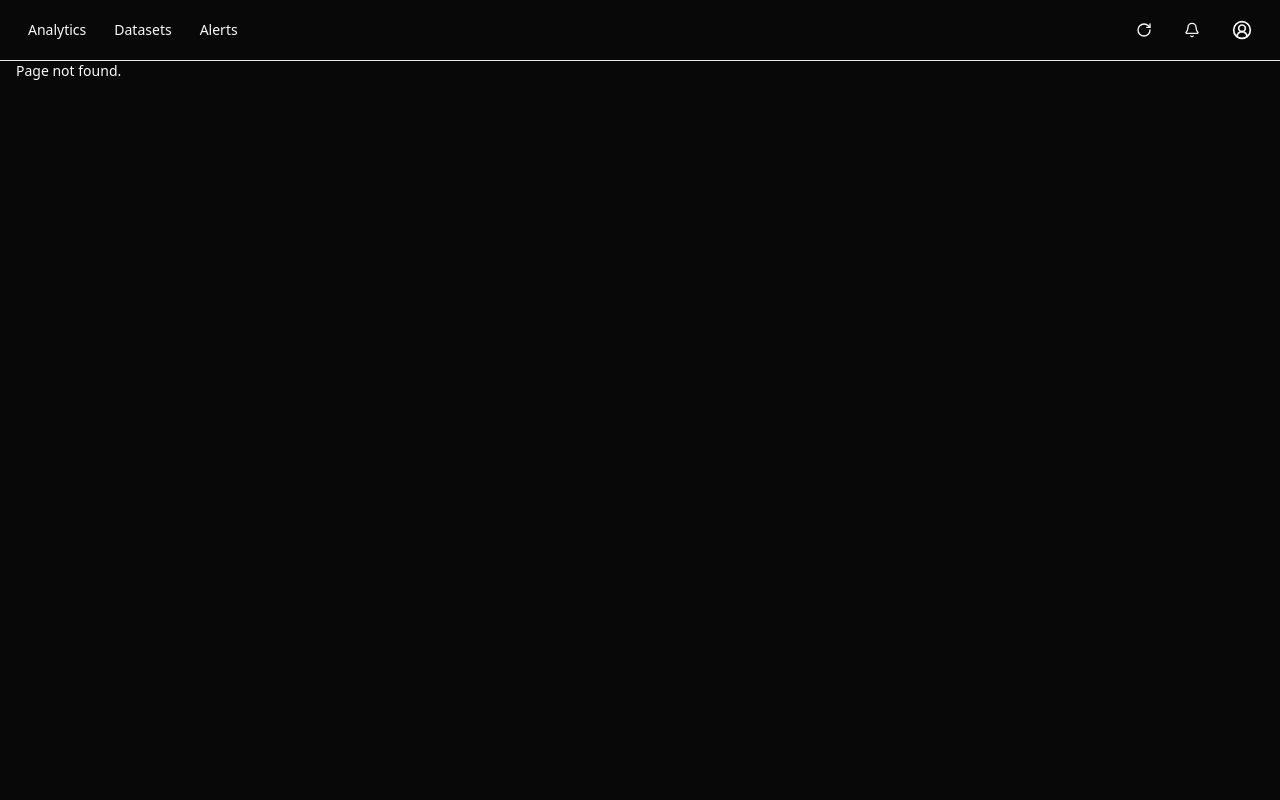
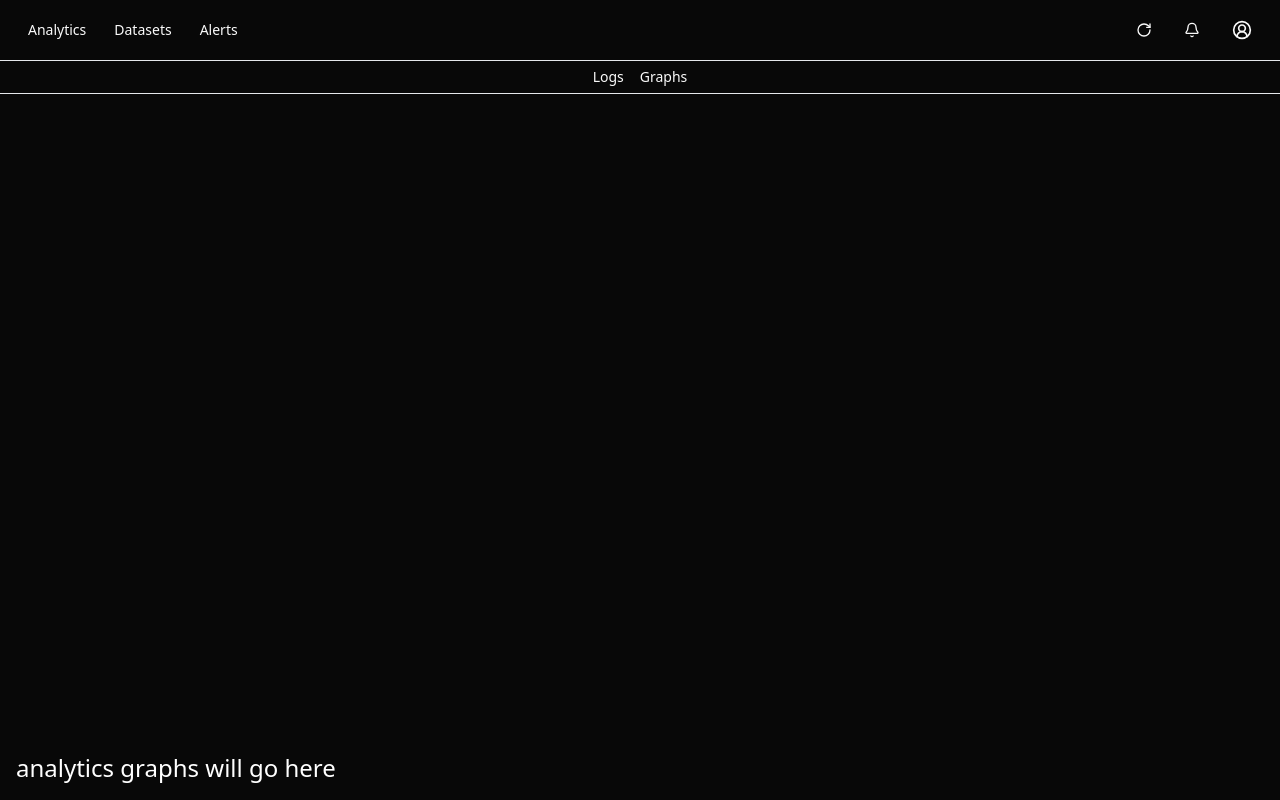
Before and after one commit to Sentinel-Hive/sentinel-client, a React app in the folder sentinel-app-client/: page /#/graphs in a window 1280 px wide. Before the commit this address had no page. Built offline with nearby package versions, Linux system fonts and the light colour scheme; sample sign-in values are in the browser's storage; the HTML template or start-up script is replaced by a standard one.

Commit message:
Added secondary header for navigating to graphs page

```diff
--- a/sentinel-app-client/src/App.tsx
+++ b/sentinel-app-client/src/App.tsx
@@ -6,6 +6,7 @@ import Alerts from "./pages/Alerts";
 import Login from "./pages/Login";
 import Socket from "./pages/Socket";
 import Admin from "./pages/Admin";
+import Graphs from "./pages/Graphs";
 import { Toaster } from "sonner";
 import { useUser } from "./store/userStore";
 import { useEffect } from "react";
@@ -32,6 +33,7 @@ function App() {
 
                     <Route path="/login" element={<Login />} />
                     <Route path="/analytics" element={<Analytics />} />
+                    <Route path="/graphs" element={<Graphs />} />
                     <Route path="/datasets" element={<Datasets />} />
                     <Route path="/alerts" element={<Alerts />} />
                     <Route path="/socket" element={<Socket />} />
--- /dev/null
+++ b/sentinel-app-client/src/components/AnalyticsHeader.tsx
@@ -0,0 +1,36 @@
+import { Link, useLocation } from "react-router-dom";
+
+const AnalyticsHeader = () => {
+  const location = useLocation();
+
+  return (
+    <div className="w-full bg-neutral-900 border-b border-neutral-800">
+      <div className="flex h-8 items-center justify-center px-4">
+        <nav className="flex space-x-4">
+          <Link
+            to="/analytics"
+            className={`px-2 py-0.5 rounded text-sm ${
+              location.pathname === "/analytics"
+                ? "bg-yellow-400 text-black"
+                : "text-neutral-400 hover:text-white"
+            }`}
+          >
+            Logs
+          </Link>
+          <Link
+            to="/graphs"
+            className={`px-2 py-0.5 rounded text-sm ${
+              location.pathname === "/graphs"
+                ? "bg-yellow-400 text-black"
+                : "text-neutral-400 hover:text-white"
+            }`}
+          >
+            Graphs
+          </Link>
+        </nav>
+      </div>
+    </div>
+  );
+};
+
+export default AnalyticsHeader;
--- a/sentinel-app-client/src/pages/Analytics.tsx
+++ b/sentinel-app-client/src/pages/Analytics.tsx
@@ -4,6 +4,7 @@ import { Button } from "../components/ui/button";
 import LogUploader from "../components/LogUploader";
 import { Log } from "../types/types";
 import { ChevronsLeft, ChevronsRight, PanelTopClose, PanelBottomClose, X } from "lucide-react";
+import AnalyticsHeader from "../components/AnalyticsHeader";
 import FilterPanel, { FilterField } from "../components/FilterPanel";
 
 const filterFields: FilterField[] = [
@@ -342,8 +343,13 @@ export default function Analytics() {
     }
 
     return (
-        <div className="fixed inset-x-0 top-[64px] bottom-0 bg-black text-white flex overflow-hidden z-10">
-            {resizing && (
+        <div className="h-full flex flex-col">
+            <div className="fixed top-[61px] inset-x-0 bg-neutral-900 z-10">
+                <AnalyticsHeader />
+            </div>
+            <div className="flex-1 bg-black pt-10">
+                <div className="fixed inset-x-0 top-24 bottom-0 bg-black text-white flex overflow-hidden">
+                    {resizing && (
                 <div
                     className={`fixed inset-0 z-[9999] bg-transparent ${
                         isResizingSidebar ? "cursor-col-resize" : "cursor-row-resize"
@@ -590,7 +596,9 @@ export default function Analytics() {
                         )}
                     </div>
                 )}
+                </div>
             </div>
         </div>
+    </div>
     );
 }
--- a/sentinel-app-client/src/pages/Graphs.tsx
+++ b/sentinel-app-client/src/pages/Graphs.tsx
@@ -0,0 +1,21 @@
+import AnalyticsHeader from "../components/AnalyticsHeader";
+
+const Graphs = () => {
+  return (
+    <div className="h-full flex flex-col">
+      <div className="fixed top-[61px] inset-x-0 bg-neutral-900 z-10">
+        <AnalyticsHeader />
+      </div>
+      <div className="flex-1 bg-black pt-10">
+        <div className="fixed inset-x-0 top-24 bottom-0 bg-black text-white flex overflow-hidden">
+          {/* Graph content will go here */}
+          <div className="w-full p-4">
+            <h2 className="text-2xl font-bold">analytics graphs will go here</h2>
+          </div>
+        </div>
+      </div>
+    </div>
+  );
+};
+
+export default Graphs;
```
